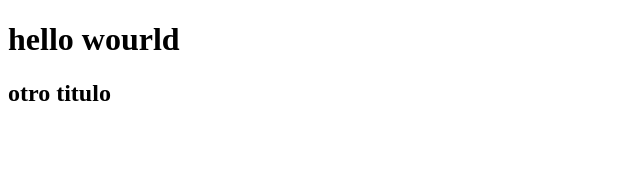
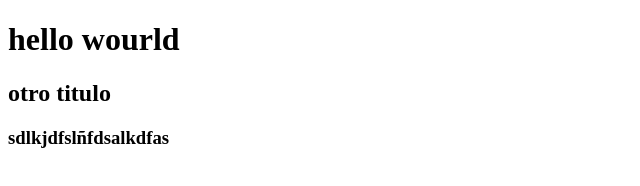
Before and after one commit to KrknLive/website, a plain HTML site: page index.html in a window 1280 px wide. Shown: the whole page, without its empty margins (0-640 px from the left). Drawn offline with Linux system fonts and the light colour scheme.

Commit message:
Update index.html

```diff
--- a/index.html
+++ b/index.html
@@ -9,6 +9,7 @@
     <div>
         <h1>hello wourld</h1>
         <h2>otro titulo</h2>
+        <h3>sdlkjdfslñfdsalkdfas</h3>
     </div>
 </body>
 </html>
```
